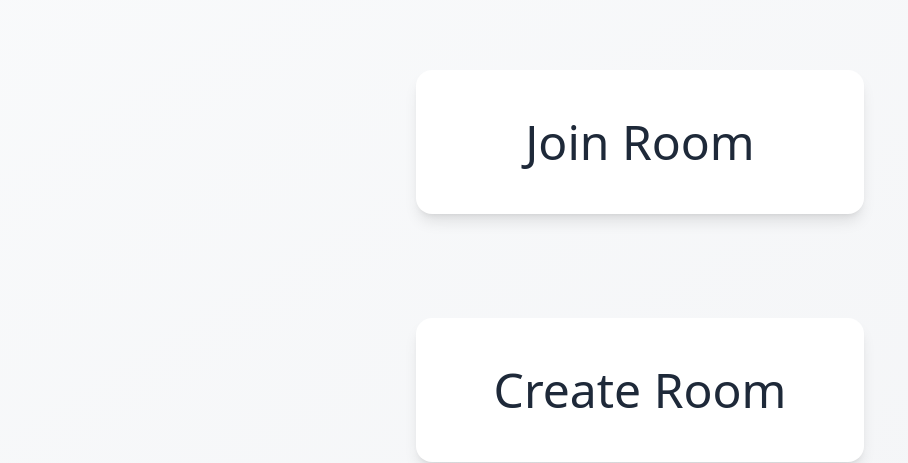
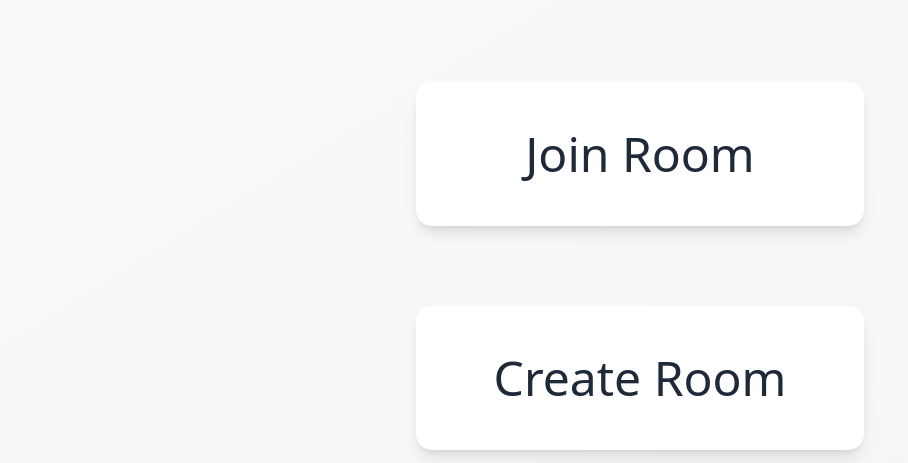
Before and after one commit to shendev27/chatterbox, a Next.js app: page / in a window 1280 px wide. Shown: the part 398-861 px from the top of the page, without its empty margins (0-908 px from the left). Built offline with nearby package versions, Linux system fonts and the light colour scheme.

Commit message:
legacy remove fix

```diff
--- a/src/app/page.tsx
+++ b/src/app/page.tsx
@@ -17,7 +17,7 @@ export default function RoomInterface() {
       <NavigationBar />
       <div className="min-h-screen bg-gradient-to-br from-gray-50 to-gray-100 flex items-center justify-center p-8">
         <div className="w-full max-w-md space-y-6">
-          <Link href="/join-room" legacyBehavior>
+          <Link href="/join-room">
             <button
               onClick={handleJoinRoom}
               className="w-full group relative overflow-hidden rounded-2xl bg-white px-12 py-12 text-5xl font-light text-gray-800 shadow-lg transition-all duration-300 hover:shadow-2xl hover:scale-[1.02] active:scale-[0.98]"
@@ -27,7 +27,7 @@ export default function RoomInterface() {
             </button>
           </Link>
 
-          <Link href="/create-room" legacyBehavior>
+          <Link href="/create-room">
             <button
               onClick={handleCreateRoom}
               className="mt-20 w-full group relative overflow-hidden rounded-2xl bg-white px-12 py-12 text-5xl font-light text-gray-800 shadow-lg transition-all duration-300 hover:shadow-2xl hover:scale-[1.02] active:scale-[0.98]"
```
